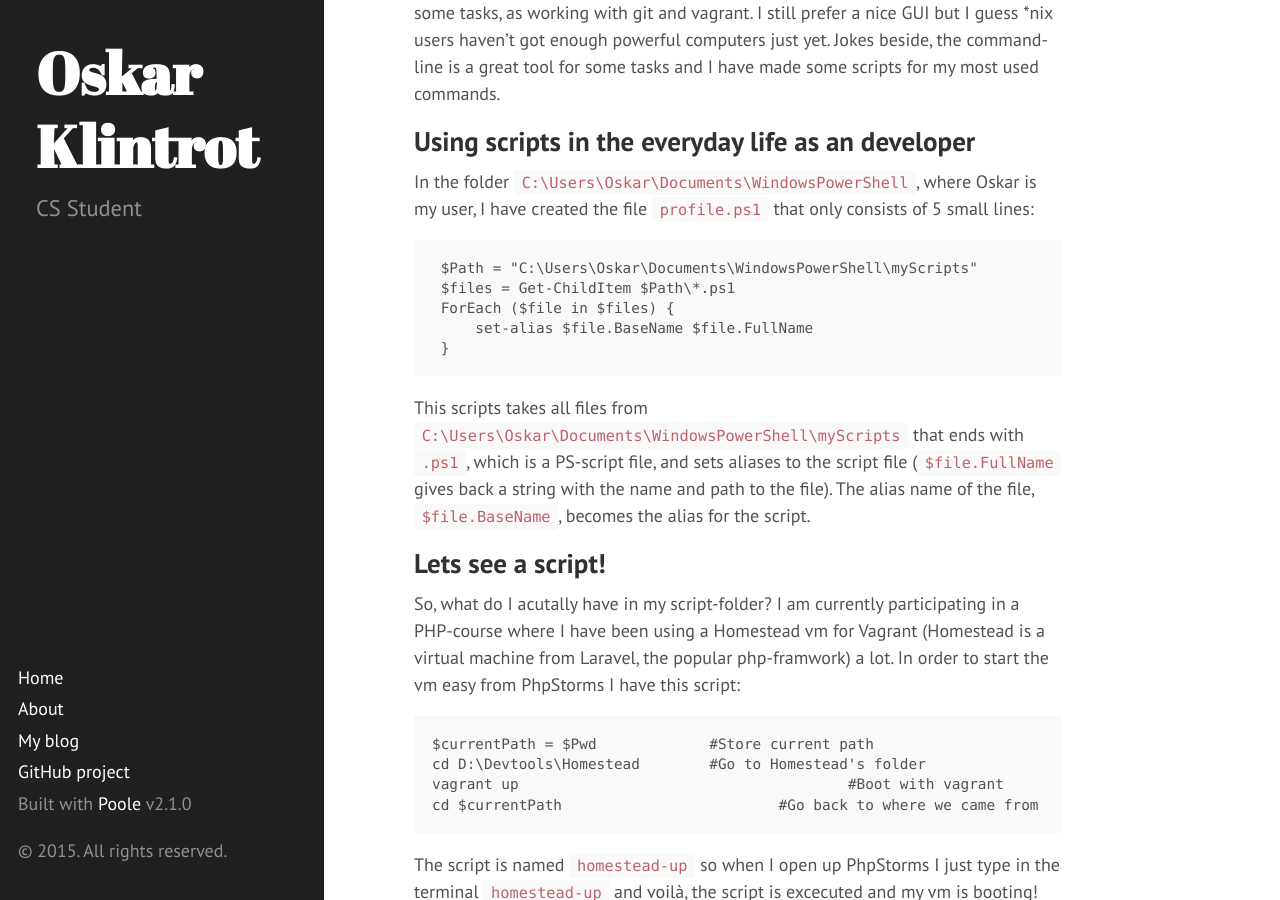
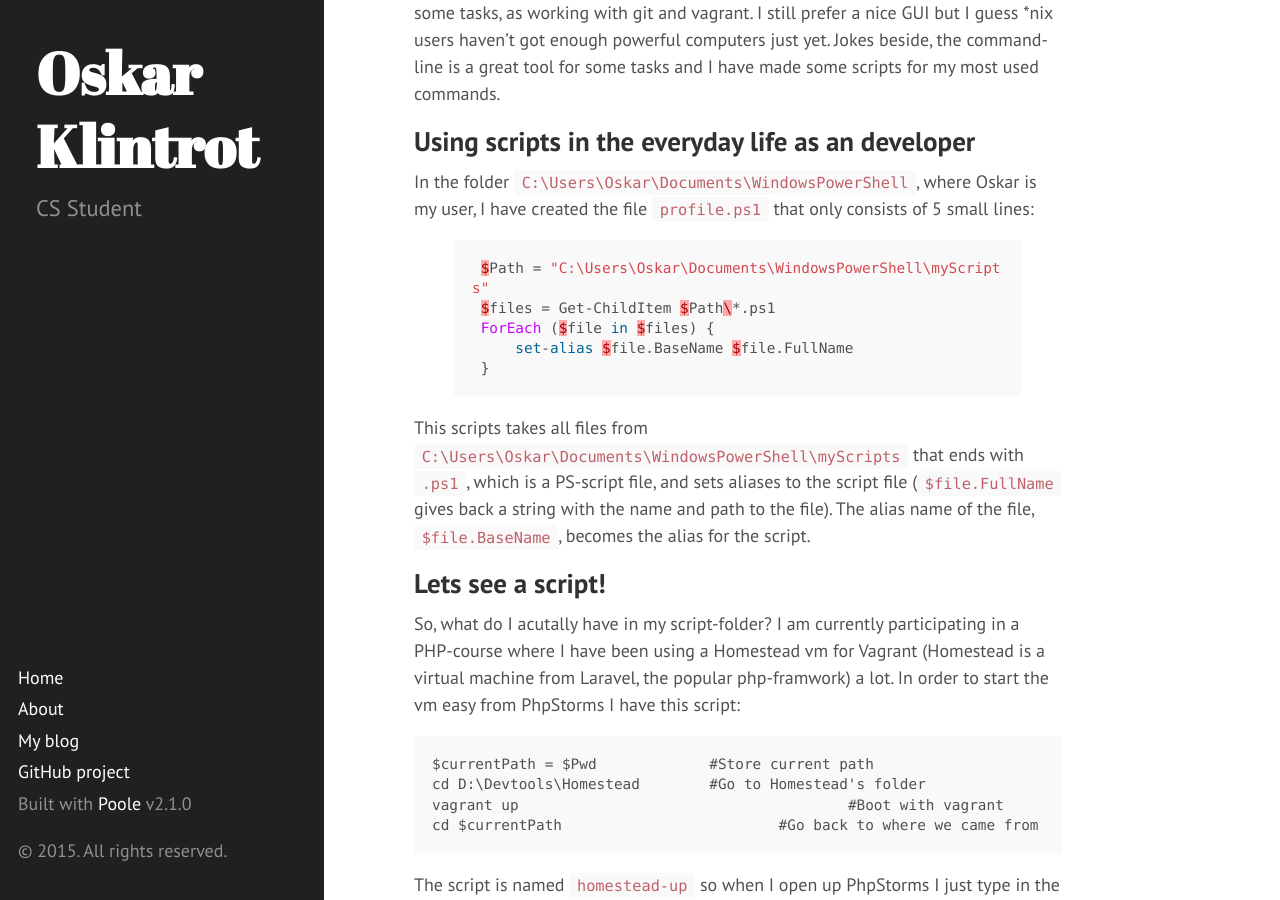
Before and after one commit to OskarKlintrotSkolarbeteWP14/2dv607.oskarklintrot.se, a Jekyll site: the page built from _posts/2015-10-19-set-up-aliases-in-powershell.md, in a window 1280 px wide and 900 px high, scrolled down 539 px. Built offline with Jekyll 4.4.1, drawn with Linux system fonts in a browser that asks for light colours; Markdown is read by kramdown in place of the engine named in the settings; comment, search, counter and statistics services are not loaded.

Commit message:
Update 2015-10-19-set-up-aliases-in-powershell.md

````diff
--- a/_posts/2015-10-19-set-up-aliases-in-powershell.md
+++ b/_posts/2015-10-19-set-up-aliases-in-powershell.md
@@ -9,13 +9,13 @@ Using the command-line in Windows used to be a horrible experience compared to *
 I've grown to like Powershell more and more since I first started using it. After I gave up Linux for like 5 years ago I thought I would miss the terminal. I didn't. However, know I'm studing web development and I'm now using the Powershell for some tasks, as working with git and vagrant. I still prefer a nice GUI but I guess *nix users haven't got enough powerful computers just yet. Jokes beside, the command-line is a great tool for some tasks and I have made some scripts for my most used commands.
 ## Using scripts in the everyday life as an developer
 In the folder `C:\Users\Oskar\Documents\WindowsPowerShell`, where Oskar is my user, I have created the file `profile.ps1` that only consists of 5 small lines:
- ```PowerShell
+ {% highlight c# %}
  $Path = "C:\Users\Oskar\Documents\WindowsPowerShell\myScripts"
  $files = Get-ChildItem $Path\*.ps1
  ForEach ($file in $files) {
      set-alias $file.BaseName $file.FullName
  }
-```
+{% endhighlight %}
 This scripts takes all files from `C:\Users\Oskar\Documents\WindowsPowerShell\myScripts` that ends with `.ps1`, which is a PS-script file, and sets aliases to the script file (`$file.FullName` gives back a string with the name and path to the file). The alias name of the file, `$file.BaseName`, becomes the alias for the script.
 ## Lets see a script!
 So, what do I acutally have in my script-folder? I am currently participating in a PHP-course where I have been using a Homestead vm for Vagrant (Homestead is a virtual machine from Laravel, the popular php-framwork) a lot. In order to start the vm easy from PhpStorms I have this script:
@@ -27,7 +27,7 @@ cd $currentPath				#Go back to where we came from
 ```
 The script is named `homestead-up` so when I open up PhpStorms I just type in the terminal `homestead-up` and voilà, the script is excecuted and my vm is booting!
 I also have a script for commiting, it's honestly pretty unnecessary but I did it to learn how to use arguments in a script. Here goes:
-```powershell
+{% highlight powershell %}
 if ($args[0]) {
     git commit -am $args[0].ToString()
     if(![string]::IsNullOrEmpty($args[1])) {
@@ -43,7 +43,7 @@ if ($args[0]) {
 else {
     echo "You have to write a comment to the commit."
 }
-```
+{% endhighlight %}
 It takes the first argument as the commit and if it has a second argument that is equal to `push` it also pushes the commit directly to github.
 
 Hope you learned something new!
````
